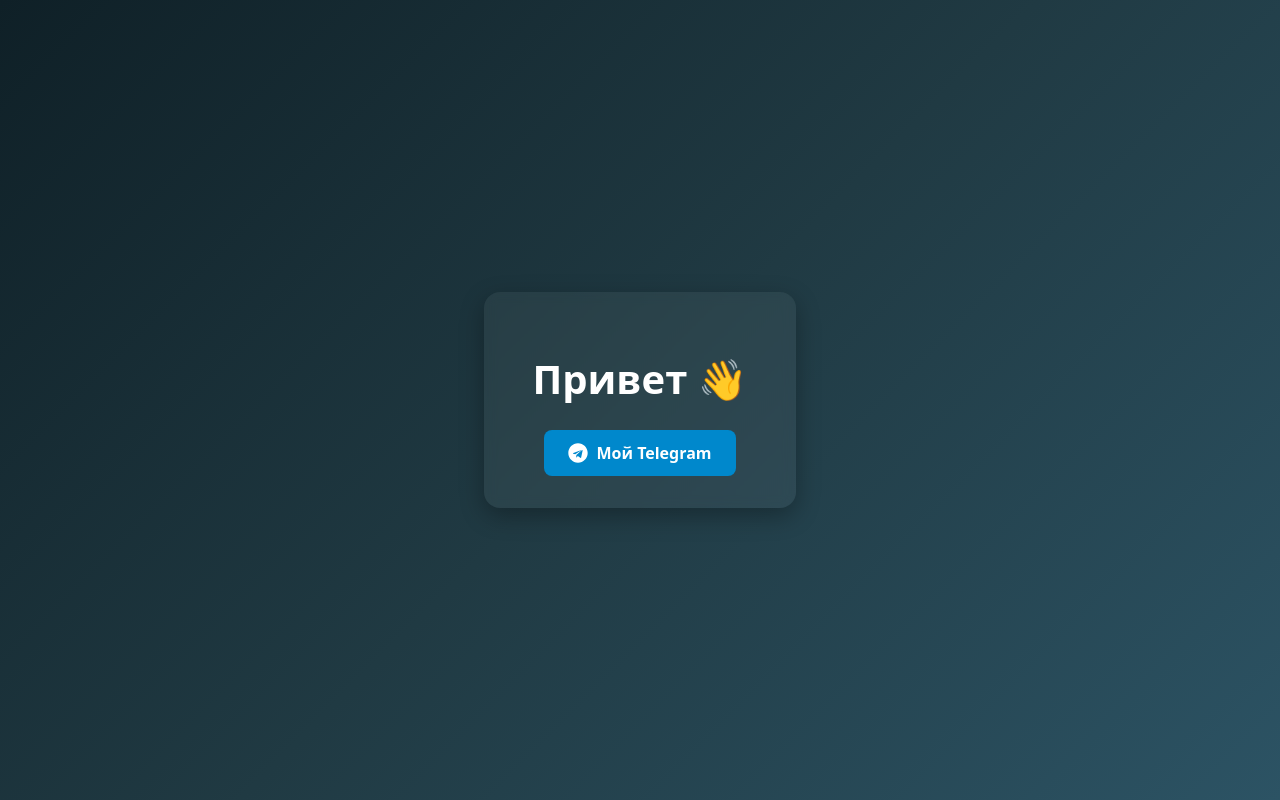
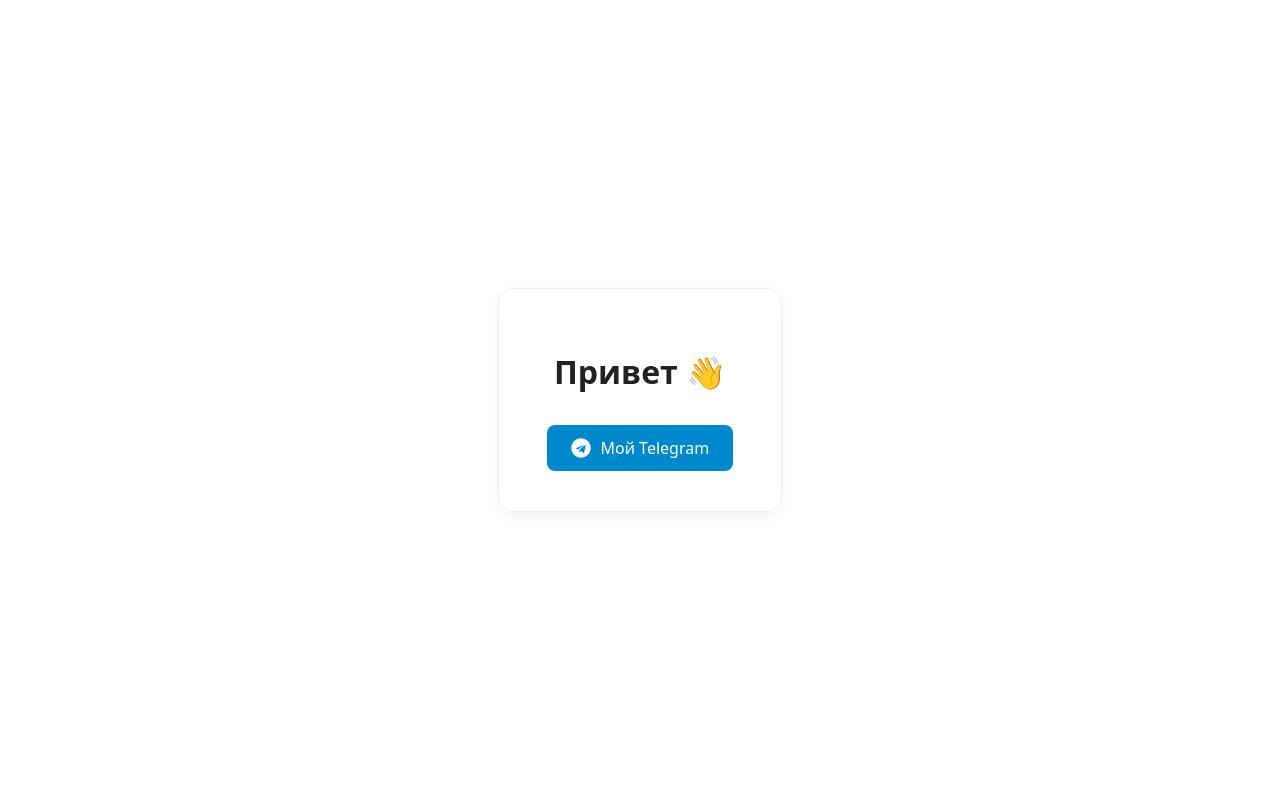
Before and after one commit to chobotar/chobotar.github.io, a plain HTML site: page index.html in a window 1280 px wide. Drawn offline with Linux system fonts and the light colour scheme.

Commit message:
index.html

```diff
--- a/index.html
+++ b/index.html
@@ -4,41 +4,44 @@
   <meta charset="utf-8">
   <title>chobotar</title>
   <meta name="viewport" content="width=device-width, initial-scale=1.0">
+  <meta http-equiv="Cache-Control" content="no-cache, no-store, must-revalidate">
+  <meta http-equiv="Pragma" content="no-cache">
+  <meta http-equiv="Expires" content="0">
   <style>
     body {
       margin: 0;
       padding: 0;
       font-family: system-ui, sans-serif;
-      background: linear-gradient(135deg, #0f2027, #203a43, #2c5364);
-      color: white;
+      background: #fff;
+      color: #222;
       height: 100vh;
       display: flex;
       justify-content: center;
       align-items: center;
-      text-align: center;
     }
     .card {
-      background: rgba(255,255,255,0.05);
-      padding: 2rem 3rem;
+      text-align: center;
+      padding: 2.5rem 3rem;
       border-radius: 1rem;
-      box-shadow: 0 8px 24px rgba(0,0,0,0.3);
-      backdrop-filter: blur(6px);
-      animation: fadeIn 1s ease-in;
+      border: 1px solid #eee;
+      box-shadow: 0 4px 16px rgba(0,0,0,0.05);
+      max-width: 400px;
     }
     h1 {
-      margin-bottom: 1.5rem;
-      font-size: 2.5rem;
+      margin-bottom: 2rem;
+      font-size: 2rem;
+      font-weight: 600;
     }
     a {
       display: inline-flex;
       align-items: center;
-      gap: 0.5rem;
+      gap: 0.6rem;
       padding: 0.75rem 1.5rem;
       border-radius: 0.5rem;
       text-decoration: none;
       background: #0088cc;
       color: white;
-      font-weight: bold;
+      font-weight: 500;
       transition: background 0.3s;
     }
     a:hover {
@@ -48,10 +51,6 @@
       width: 20px;
       height: 20px;
       fill: white;
-    }
-    @keyframes fadeIn {
-      from { opacity: 0; transform: translateY(20px); }
-      to { opacity: 1; transform: translateY(0); }
     }
   </style>
 </head>
```
